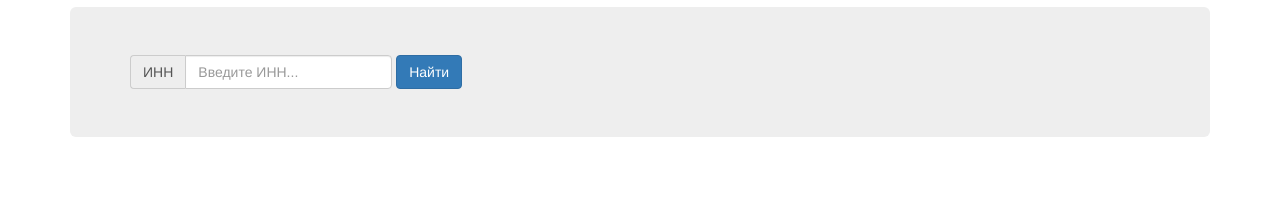
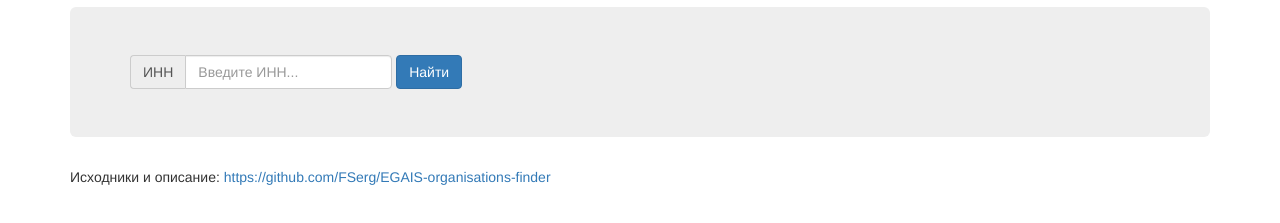
Before and after one commit to FSerg/EGAIS-organisations-finder, a website: page public/index.html in a window 1280 px wide. Shown: the part 63-286 px from the top of the page. Drawn offline with nearby package versions, Linux system fonts and the light colour scheme; some packages are replaced by stand-ins of ours.

Commit message:
dockerfile added

```diff
--- a/package.json
+++ b/package.json
@@ -1,7 +1,7 @@
 {
   "name": "egais_organisations",
   "version": "1.0.0",
-  "description": "Just small database of EGAIS organizations",
+  "description": "Small service for find EGAIS organizations in database",
   "main": "server.js",
   "scripts": {
     "start": "node server.js",
--- a/public/index.html
+++ b/public/index.html
@@ -55,6 +55,9 @@
             </p>
 
         </div>
+        <p>
+            Исходники и описание: <a href="https://github.com/FSerg/EGAIS-organisations-finder" target="_blank">https://github.com/FSerg/EGAIS-organisations-finder</a>
+        </p>
     </div>
 
     <script src="app.js"></script>
```
Also changed, not shown: 1 other file.
